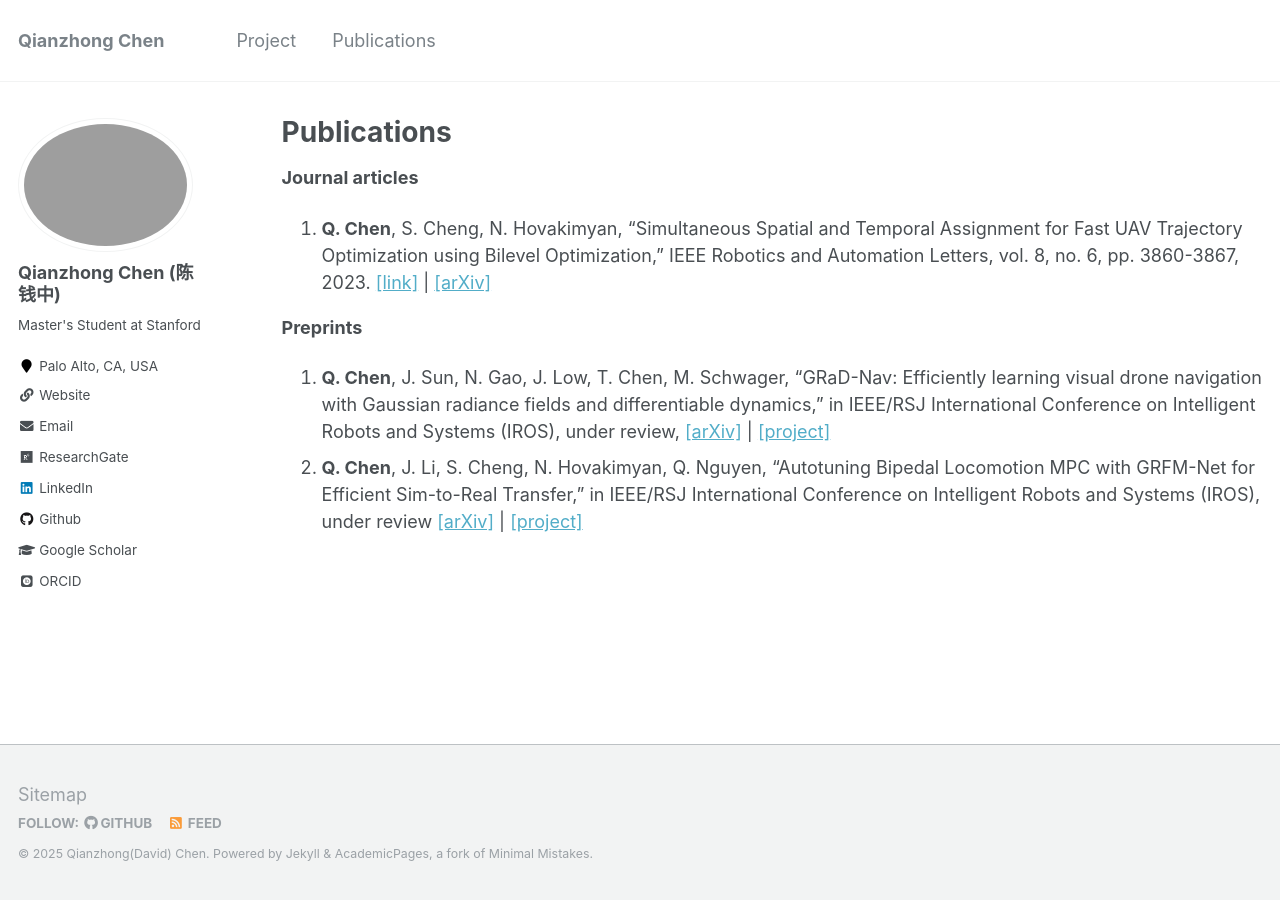
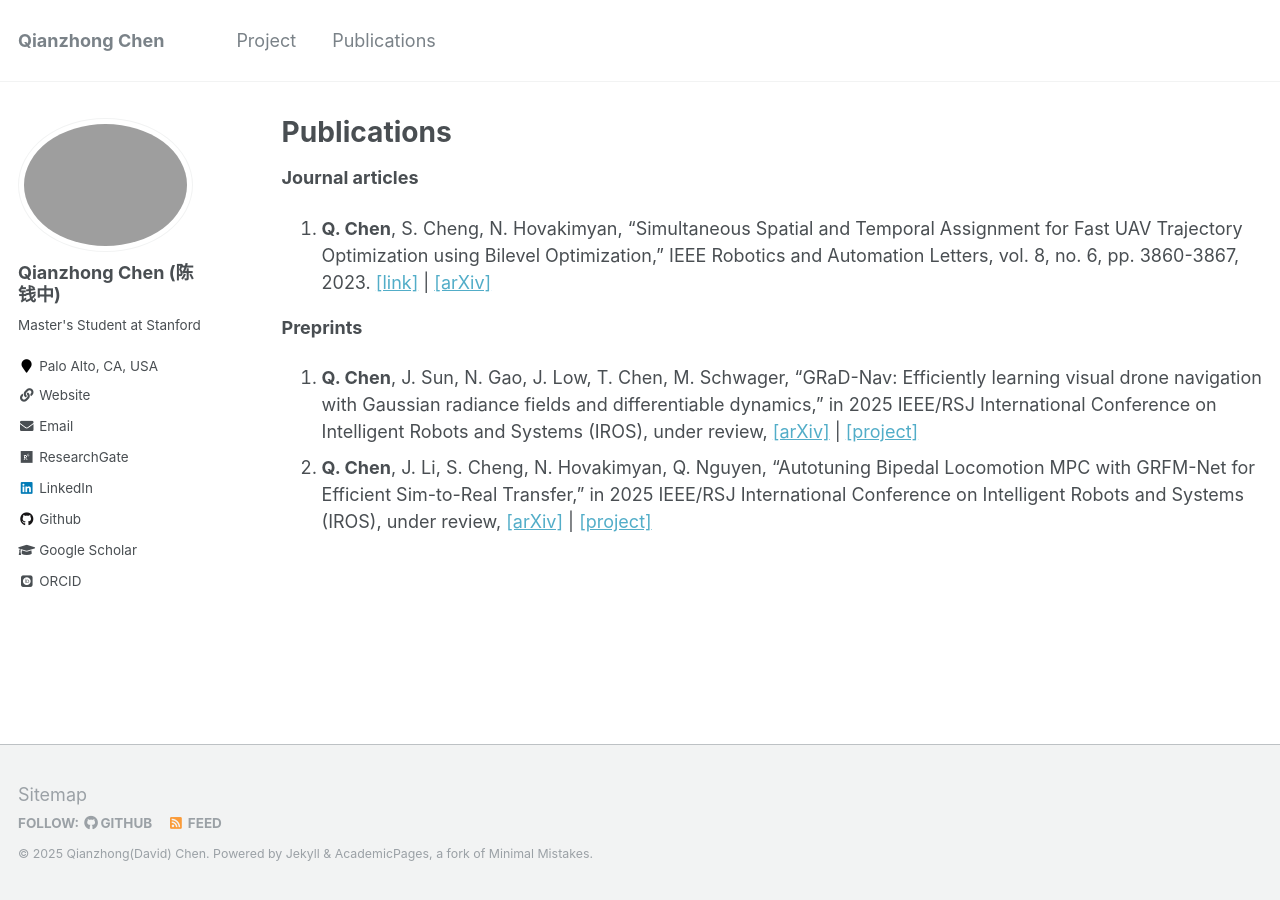
Before and after one commit to Qianzhong-Chen/Qianzhong-Chen.github.io, a Jekyll site: the page built from _pages/publications.md, in a window 1280 px wide. Built offline with Jekyll 4.4.1, drawn with Linux system fonts in a browser that asks for light colours; some web fonts are replaced.

Commit message:
fix typo

```diff
--- a/_pages/publications.md
+++ b/_pages/publications.md
@@ -9,8 +9,8 @@ author_profile: true
 1. **Q. Chen**, S. Cheng, N. Hovakimyan, "Simultaneous Spatial and Temporal Assignment for Fast UAV Trajectory Optimization using Bilevel Optimization," IEEE Robotics and Automation Letters, vol. 8, no. 6, pp. 3860-3867, 2023. [\[link\]](https://ieeexplore.ieee.org/document/10117594) \| [\[arXiv\]](https://arxiv.org/abs/2211.15902)
 
 **Preprints**
-1. **Q. Chen**, J. Sun, N. Gao, J. Low, T. Chen, M. Schwager, "GRaD-Nav: Efficiently learning visual drone navigation with Gaussian radiance fields and differentiable dynamics," in IEEE/RSJ International Conference on Intelligent Robots and Systems (IROS), under review, [\[arXiv\]](https://arxiv.org/abs/2503.03984) \| [\[project\]](https://qianzhong-chen.github.io/gradnav.github.io/)
-2. **Q. Chen**, J. Li, S. Cheng, N. Hovakimyan, Q. Nguyen, “Autotuning Bipedal Locomotion MPC with GRFM-Net for Efficient Sim-to-Real Transfer,” in IEEE/RSJ International Conference on Intelligent Robots and Systems (IROS), under review [\[arXiv\]](https://arxiv.org/abs/2409.15710) \| [\[project\]](https://sites.google.com/view/difftune-hector/home)
+1. **Q. Chen**, J. Sun, N. Gao, J. Low, T. Chen, M. Schwager, "GRaD-Nav: Efficiently learning visual drone navigation with Gaussian radiance fields and differentiable dynamics," in 2025 IEEE/RSJ International Conference on Intelligent Robots and Systems (IROS), under review, [\[arXiv\]](https://arxiv.org/abs/2503.03984) \| [\[project\]](https://qianzhong-chen.github.io/gradnav.github.io/)
+2. **Q. Chen**, J. Li, S. Cheng, N. Hovakimyan, Q. Nguyen, “Autotuning Bipedal Locomotion MPC with GRFM-Net for Efficient Sim-to-Real Transfer,” in 2025 IEEE/RSJ International Conference on Intelligent Robots and Systems (IROS), under review, [\[arXiv\]](https://arxiv.org/abs/2409.15710) \| [\[project\]](https://sites.google.com/view/difftune-hector/home)
 <!--
 **Conference papers**
 **Workshop papers** -->
```
